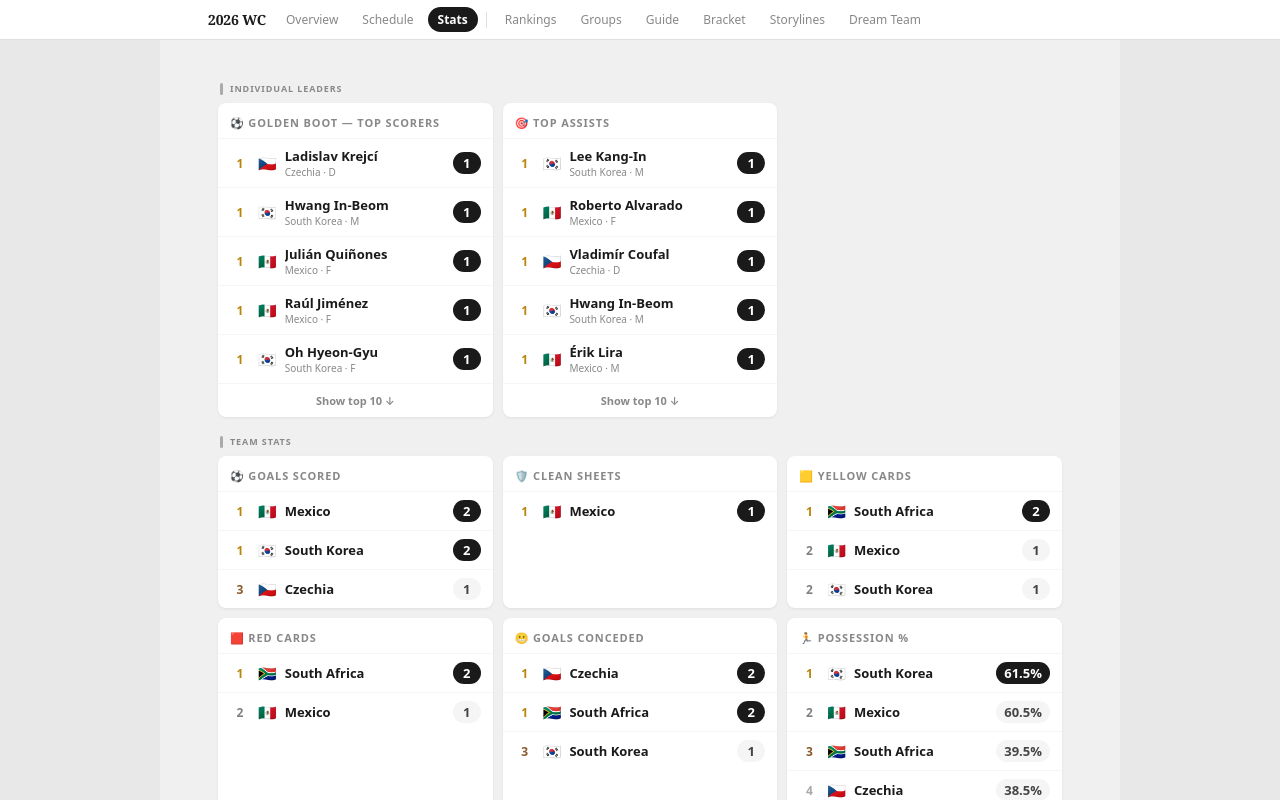
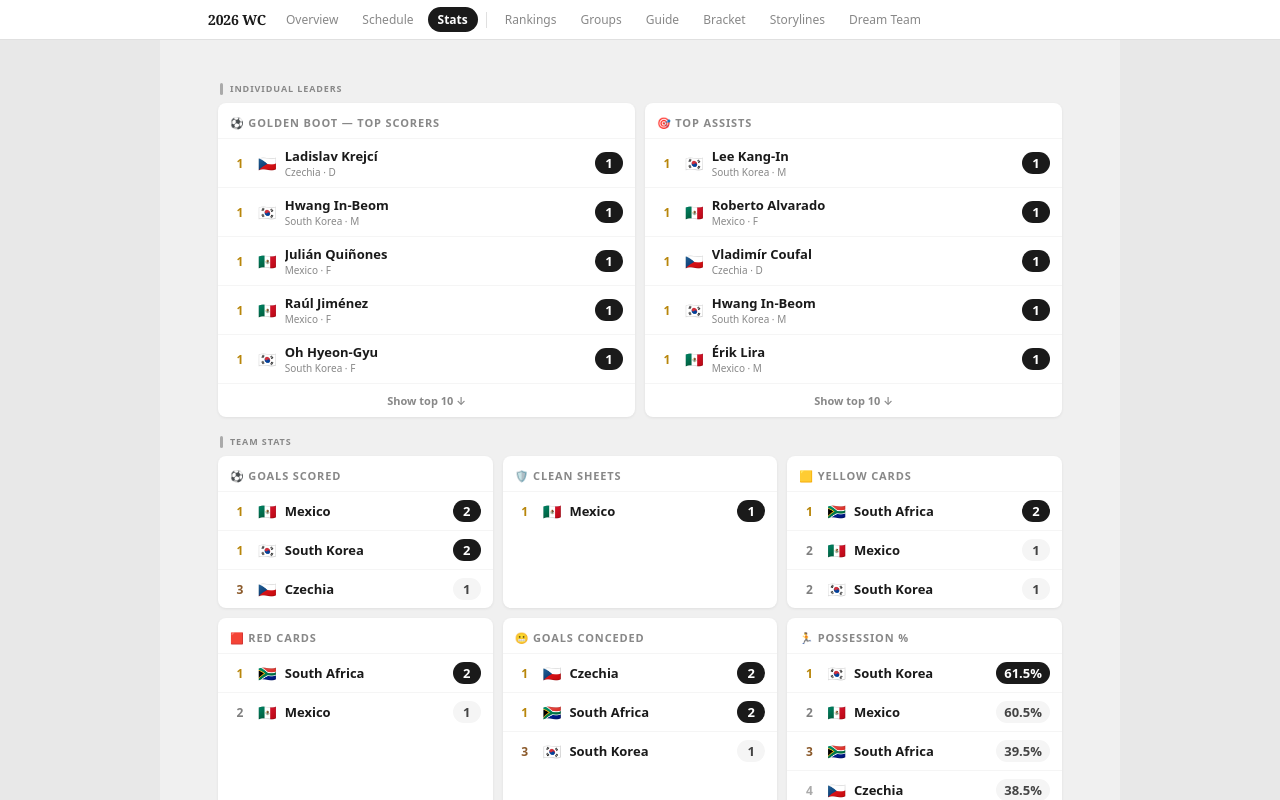
Before and after one commit to bdavey619/world-cup-guide, a React (Vite) app: page /#overview in a window 1280 px wide. Both pictures are taken after a click on the button "Stats". Shown: the top 800 px of the page. Built offline with nearby package versions, Linux system fonts and the light colour scheme.

Commit message:
feat: widen golden boot and top assists cards on desktop

```diff
--- a/src/components/Stats.jsx
+++ b/src/components/Stats.jsx
@@ -175,7 +175,7 @@ export default function Stats() {
     <div>
       {/* ── Individual Leaders ──────────────────────────────────── */}
       <SectionLabel>Individual Leaders</SectionLabel>
-      <div style={{ padding: '0 10px', display: 'grid', gridTemplateColumns: 'repeat(auto-fill, minmax(260px, 1fr))', gap: 10 }}>
+      <div style={{ padding: '0 10px', display: 'grid', gridTemplateColumns: 'repeat(auto-fill, minmax(380px, 1fr))', gap: 10 }}>
         <Leaderboard title="⚽ Golden Boot — Top Scorers" entries={individual?.goals} valueLabel="Goals" />
         <Leaderboard title="🎯 Top Assists" entries={individual?.assists} valueLabel="Assists" />
       </div>
```
